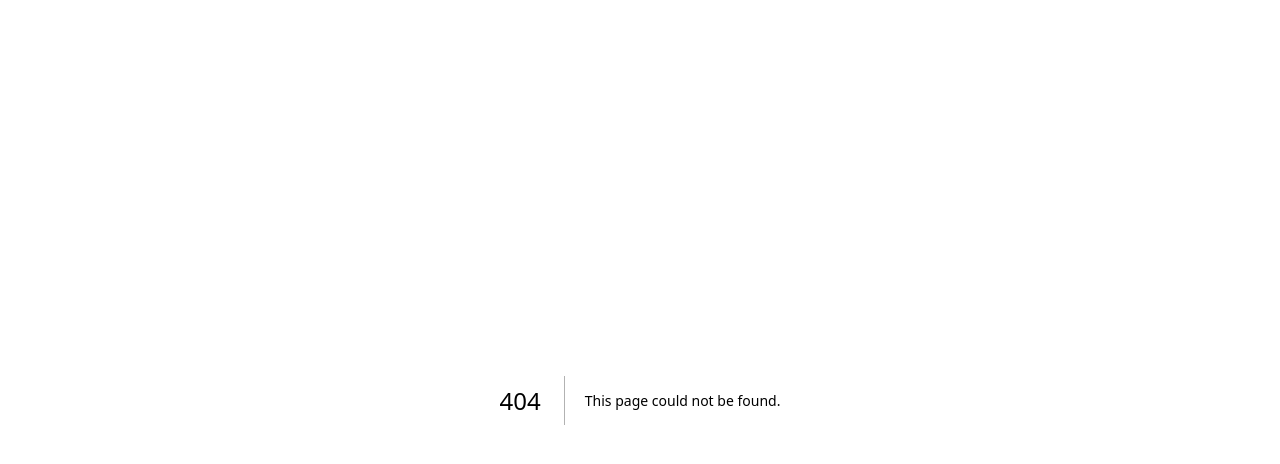
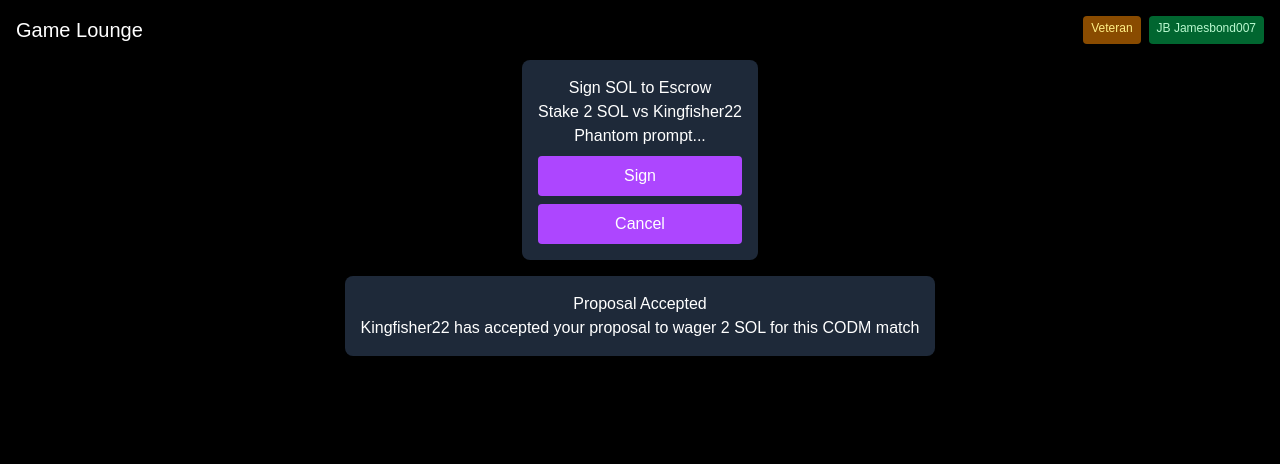
Before and after one commit to InspiredDevs/Game-Gambit-UI, a Next.js app: page /stake in a window 1280 px wide. Before the commit this address had no page. Shown: the top 464 px of the page. Built offline with nearby package versions, Linux system fonts and the light colour scheme.

Commit message:
Add Game Lounge Stake component for staking functionality

```diff
--- /dev/null
+++ b/src/app/(game-lounge)/stake/page.tsx
@@ -0,0 +1,39 @@
+import React from "react";
+
+const GameLoungeStake: React.FC = () => {
+  return (
+    <div className='bg-black min-h-screen text-white flex flex-col items-center '>
+      <div className='flex justify-between w-full p-4'>
+        <h1 className='text-xl'>Game Lounge</h1>
+        <div className='flex space-x-2'>
+          <span className='bg-yellow-800 text-yellow-200 text-xs px-2 py-1 rounded'>
+            Veteran
+          </span>
+          <span className='bg-green-800 text-green-200 text-xs px-2 py-1 rounded'>
+            JB Jamesbond007
+          </span>
+        </div>
+      </div>
+      <div className='bg-gray-800 p-4 rounded-lg text-center'>
+        <p>Sign SOL to Escrow</p>
+        <p>Stake 2 SOL vs Kingfisher22</p>
+        <p>Phantom prompt...</p>
+        <button className='bg-purple-500 text-white px-4 py-2 rounded mt-2 w-full'>
+          Sign
+        </button>
+        <button className='bg-purple-500 text-white px-4 py-2 rounded mt-2 w-full'>
+          Cancel
+        </button>
+      </div>
+      <div className='bg-gray-800 p-4 rounded-lg mt-4 text-center'>
+        <p>Proposal Accepted</p>
+        <p>
+          Kingfisher22 has accepted your proposal to wager 2 SOL for this CODM
+          match
+        </p>
+      </div>
+    </div>
+  );
+};
+
+export default GameLoungeStake;
```
